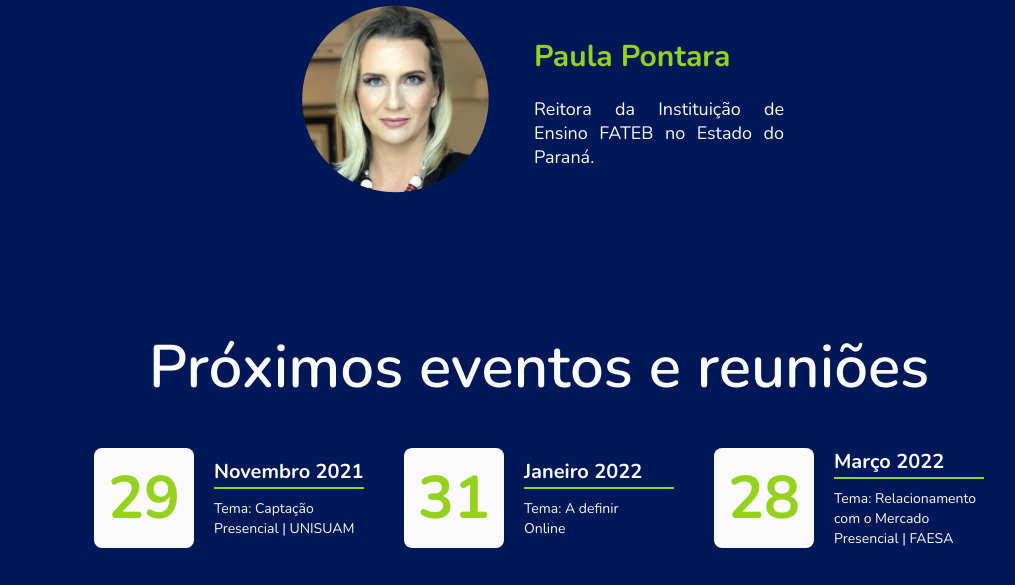
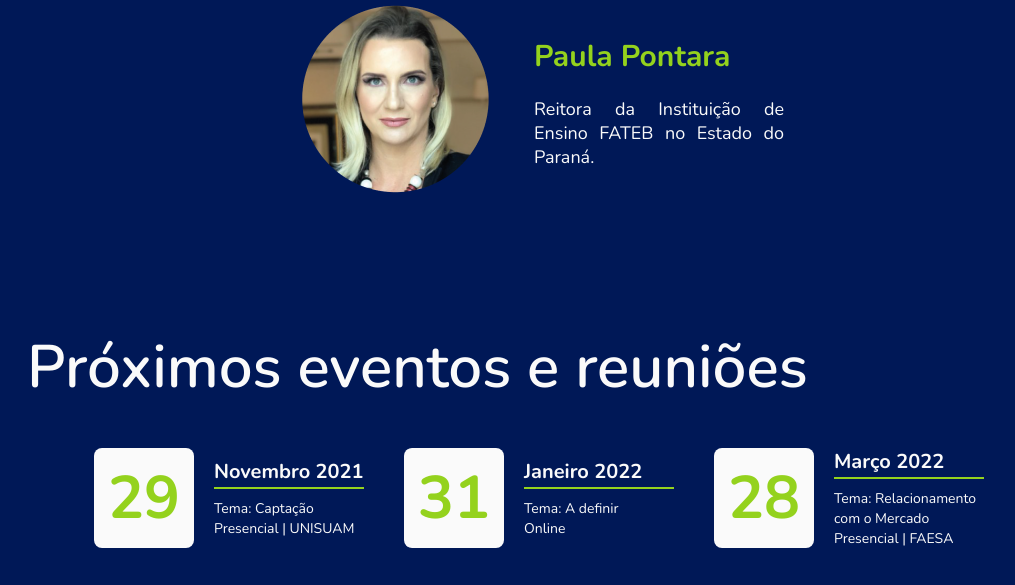
Before and after one commit to natasha-m-oliveira/g7, a PHP site: page / in a window 1280 px wide. Shown: the part 5108-5693 px from the top of the page, without its empty margins (101-1116 px from the left). Run offline with PHP 8.4, Linux system fonts and the light colour scheme; some libraries are stand-ins or nearby versions.

Commit message:
corrections

```diff
--- a/styles/home.css
+++ b/styles/home.css
@@ -329,6 +329,7 @@ p {
 
 .events.title{
     margin-bottom: 3rem;
+    width: 100%;
 }
 .event {
     margin: 2rem;
```
